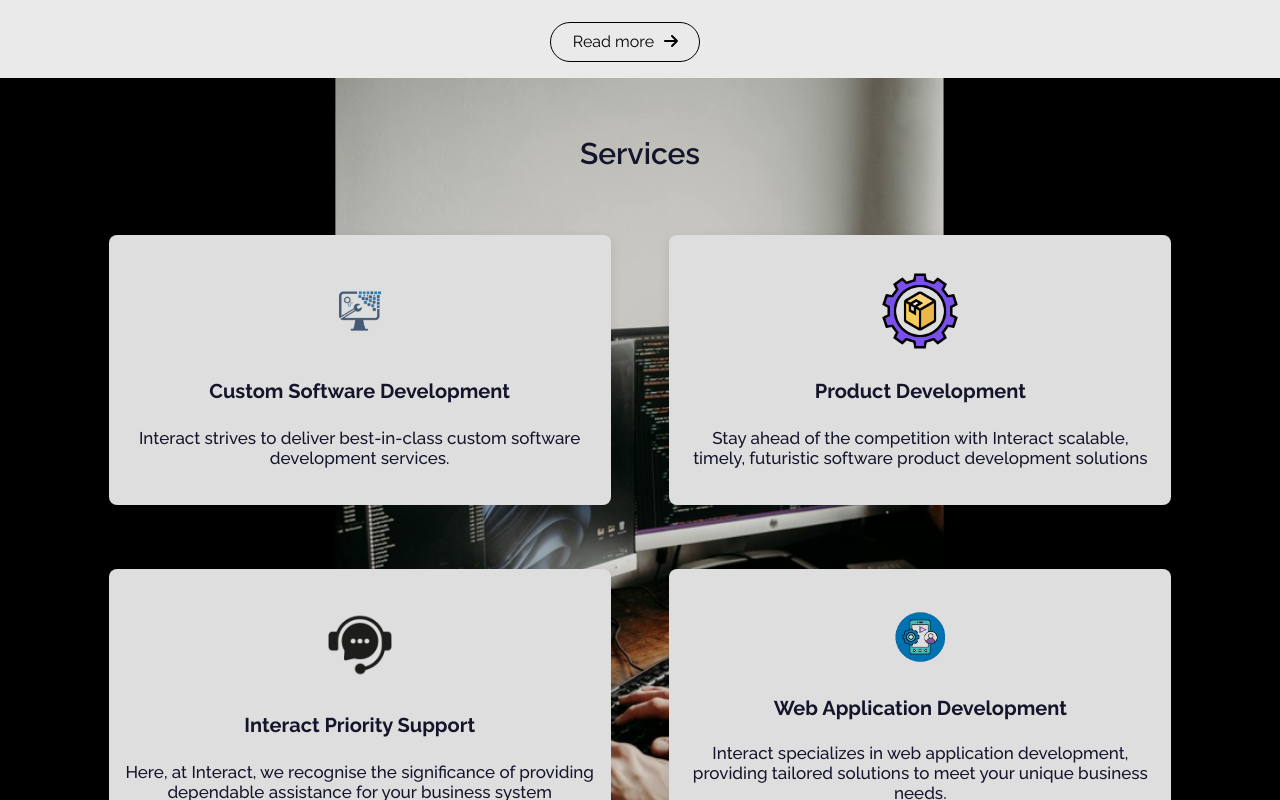
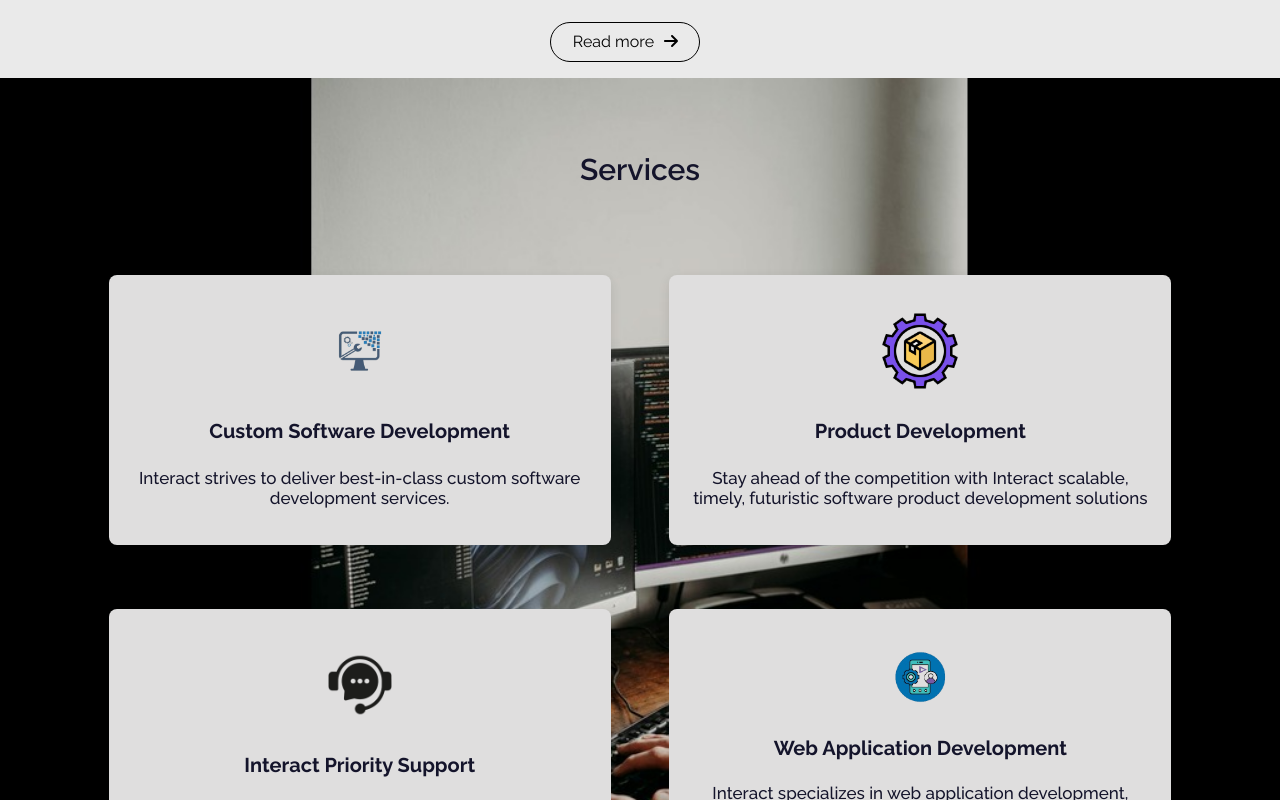
Before and after one commit to INITWAVE24/INITWAVE, a React (Vite) app: page / in a window 1280 px wide. Shown: the part 1120-1920 px from the top of the page. Built offline with nearby package versions, Linux system fonts and the light colour scheme.

Commit message:
Second commit

```diff
--- a/src/About-us.css
+++ b/src/About-us.css
@@ -56,6 +56,7 @@
     margin-left: 400px;
   font-weight: 400;
   line-height: 2;
+
   }
 @media screen and (max-width: 768px) {
   .top-section{
@@ -85,6 +86,9 @@
 
       height: 50vh;
     }
+    .mission-div {
+      margin-top: -2vh;
+    }
 
     .mission-section h2{
       margin-bottom: 10px;
@@ -101,5 +105,6 @@
         margin-left: 180px;
       font-weight: 400;
       line-height: 1.4;
+      margin-right: 2vh;
       }
     }
--- a/src/App.css
+++ b/src/App.css
@@ -273,7 +273,8 @@
 .services-heading {
   font-size: 30px;
 font-weight: 600;
-  margin-top: 1vh;
+
+  margin-block: 3vh;
   color: #14142b;
 }
 .service1 {
@@ -305,6 +306,7 @@
 flex-wrap: wrap;
 justify-content: space-evenly;
 align-items: center;
+margin-bottom: 3vh;
 }
 
 
@@ -674,7 +676,7 @@
     top: 100%;
     left: 0;
     width: 45%;
-    height: 40vh;
+    height: 45vh;
     background-color: #eaeaea;
 
     z-index: 100;
--- a/src/Components/About-us.jsx
+++ b/src/Components/About-us.jsx
@@ -36,11 +36,13 @@
 At Interact IT Solutions, our mission is to collaborate closely with our clients to deliver innovative and cost-effective solutions that drive tangible value. With a focus on reliability, efficiency, and client satisfaction, we are dedicated to empowering businesses to thrive in an ever-evolving technological landscape.</p>
             </div>
             <div className="mission-section">
-                <h2>Our Mission</h2>
+              <div className='mission-div'>
+              <h2>Our Mission</h2>
 
-<p>Our mission at Interact IT is to revolutionize the engineering services industry by leveraging cutting-edge technologies and innovative solutions. We are committed to empowering businesses with the tools they need to thrive in a rapidly evolving digital landscape.</p>
-<p>Through a relentless pursuit of excellence, we aim to redefine the standard of quality and reliability in engineering design, product development, smart manufacturing, and digitalization. Our team of seasoned professionals is dedicated to delivering unparalleled value to our clients, ensuring that they remain at the forefront of innovation and competitiveness.</p>
-<p></p>
+              <p>Our mission at Interact IT is to revolutionize the engineering services industry by leveraging cutting-edge technologies and innovative solutions. We are committed to empowering businesses with the tools they need to thrive in a rapidly evolving digital landscape.</p>
+              <p>Through a relentless pursuit of excellence, we aim to redefine the standard of quality and reliability in engineering design, product development, smart manufacturing, and digitalization. Our team of seasoned professionals is dedicated to delivering unparalleled value to our clients, ensuring that they remain at the forefront of innovation and competitiveness.</p>
+
+              </div>
             </div>
             <Slider/>
 
```
